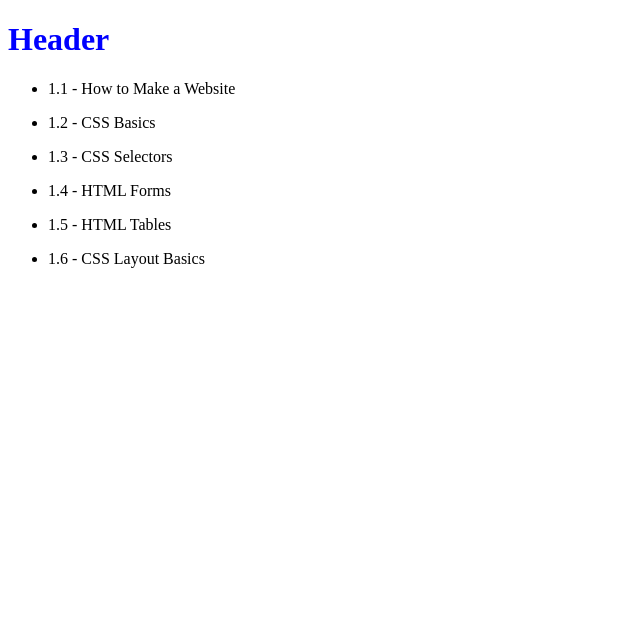
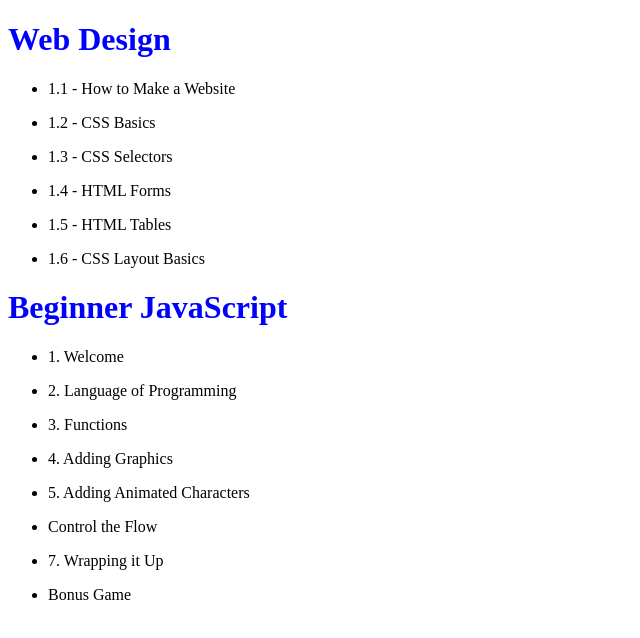
Before and after one commit to dthompsonwall/teamtreehouse, a plain HTML site: page index.html in a window 1280 px wide. Shown: the whole page, without its empty margins (0-640 px from the left). Drawn offline with Linux system fonts and the light colour scheme.

Commit message:
2nd Commit

```diff
--- a/index.html
+++ b/index.html
@@ -6,7 +6,7 @@
 		<link rel="stylesheet" href="css/main.css">
 	</head>
 	<body>
-		<h1>Header</h1>
+		<h1>Web Design</h1>
 		<ul>
 			<li>
 				<p>1.1 - How to Make a Website</p>
@@ -27,5 +27,32 @@
 				<p>1.6 - CSS Layout Basics</p>
 			</li>
 		</ul>
+		<h1>Beginner JavaScript</h1>
+		<ul>
+			<li>
+				<p>1. Welcome</p>
+			</li>
+			<li>
+				<p>2. Language of Programming</p>
+			</li>
+			<li>
+				<p>3. Functions</p>
+			</li>
+			<li>
+				<p>4. Adding Graphics</p>
+			</li>
+			<li>
+				<p>5. Adding Animated Characters</p>
+			</li>
+			<li>
+				<p>Control the Flow</p>
+			</li>
+			<li>
+				<p>7. Wrapping it Up</p>
+			</li>
+			<li>
+				<p>Bonus Game</p>
+			</li>
+		</ul>
 	</body>
 </html>
```
